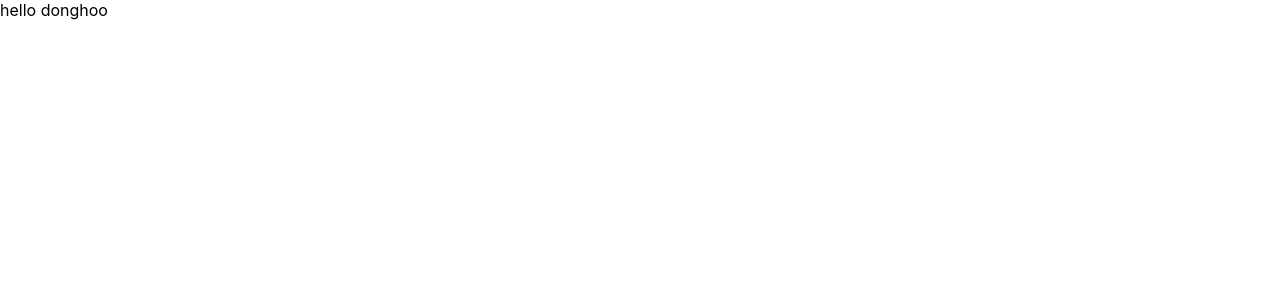
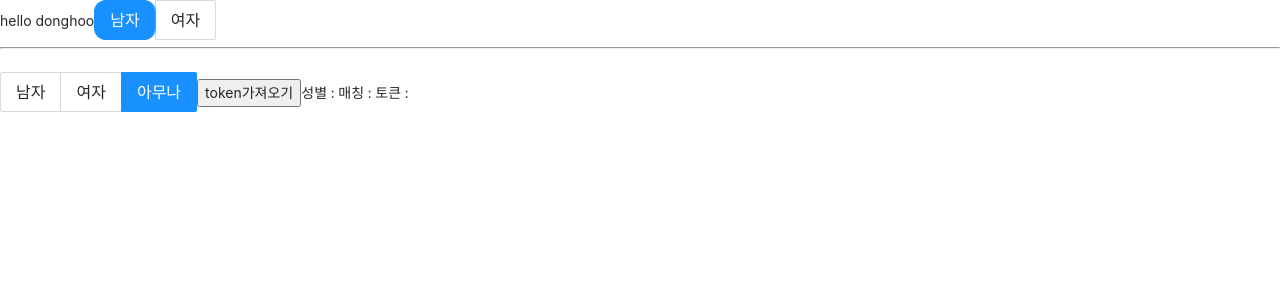
Before and after one commit to Dokeey/flexchat, a React (Create React App) app in the folder frontend/: page / in a window 1280 px wide. Shown: the top 300 px of the page. Built offline with nearby package versions, Linux system fonts and the light colour scheme; no server answers.

Commit message:
ADD: 유저 정보 데이터 request 및 response data 받기
Co-authored-by: thflthdi <thflthdi@gmail.com>

```diff
--- a/frontend/package.json
+++ b/frontend/package.json
@@ -6,6 +6,7 @@
     "@testing-library/jest-dom": "^4.2.4",
     "@testing-library/react": "^9.3.2",
     "@testing-library/user-event": "^7.1.2",
+    "antd": "^4.6.2",
     "axios": "^0.20.0",
     "react": "^16.13.1",
     "react-dom": "^16.13.1",
--- a/frontend/src/App.js
+++ b/frontend/src/App.js
@@ -1,28 +1,73 @@
 import React, { useState } from "react";
 import "./App.css";
 import Axios from "axios";
+import { Radio } from "antd";
 
 function App() {
   const [userInfo, setUserInfo] = useState({});
 
-  async function getUser() {
+  const onclick = async () => {
     try {
       const response = await Axios.post(
         "https://dry-dawn-35150.herokuapp.com/accounts/users/",
         {
-          gender: "M",
-          want_match: "M",
+          ...userInfo,
         }
       );
-      // setUserInfo(response.data);
-      console.log(response);
+      setUserInfo(response.data);
     } catch (error) {
       console.error(error);
     }
-  }
-  getUser();
+  };
 
-  return <div>hello donghoo</div>;
+  const userSelectInfo = (e) => {
+    if (e.target.name === "gender") {
+      setUserInfo((prev) => ({
+        ...prev,
+        gender: e.target.value,
+      }));
+    } else {
+      setUserInfo((prev) => ({
+        ...prev,
+        want_match: e.target.value,
+      }));
+    }
+  };
+
+  return (
+    <div>
+      hello donghoo
+      <Radio.Group
+        onChange={userSelectInfo}
+        defaultValue="M"
+        buttonStyle="solid"
+        size="large"
+        name="gender"
+      >
+        <Radio.Button style={{ borderRadius: "12px" }} value="M">
+          남자
+        </Radio.Button>
+        <Radio.Button value="F">여자</Radio.Button>
+      </Radio.Group>
+      <hr />
+      <Radio.Group
+        onChange={userSelectInfo}
+        defaultValue="A"
+        buttonStyle="solid"
+        style={{ marginTop: 16, borderRadius: "12px" }}
+        size="large"
+        name="want_match"
+      >
+        <Radio.Button value="M">남자</Radio.Button>
+        <Radio.Button value="F">여자</Radio.Button>
+        <Radio.Button value="A">아무나</Radio.Button>
+      </Radio.Group>
+      <button onClick={onclick}>token가져오기</button>
+      성별 : {userInfo.gender}
+      매칭 : {userInfo.want_match}
+      토큰 : {userInfo.token}
+    </div>
+  );
 }
 
 export default App;
--- a/frontend/src/index.js
+++ b/frontend/src/index.js
@@ -2,6 +2,7 @@ import React from "react";
 import ReactDOM from "react-dom";
 import "./index.css";
 import App from "./App";
+import "antd/dist/antd.css";
 
 ReactDOM.render(
   <App />,
```
Also changed, not shown: 1 other file (tests, documents, lock files or other folders).
